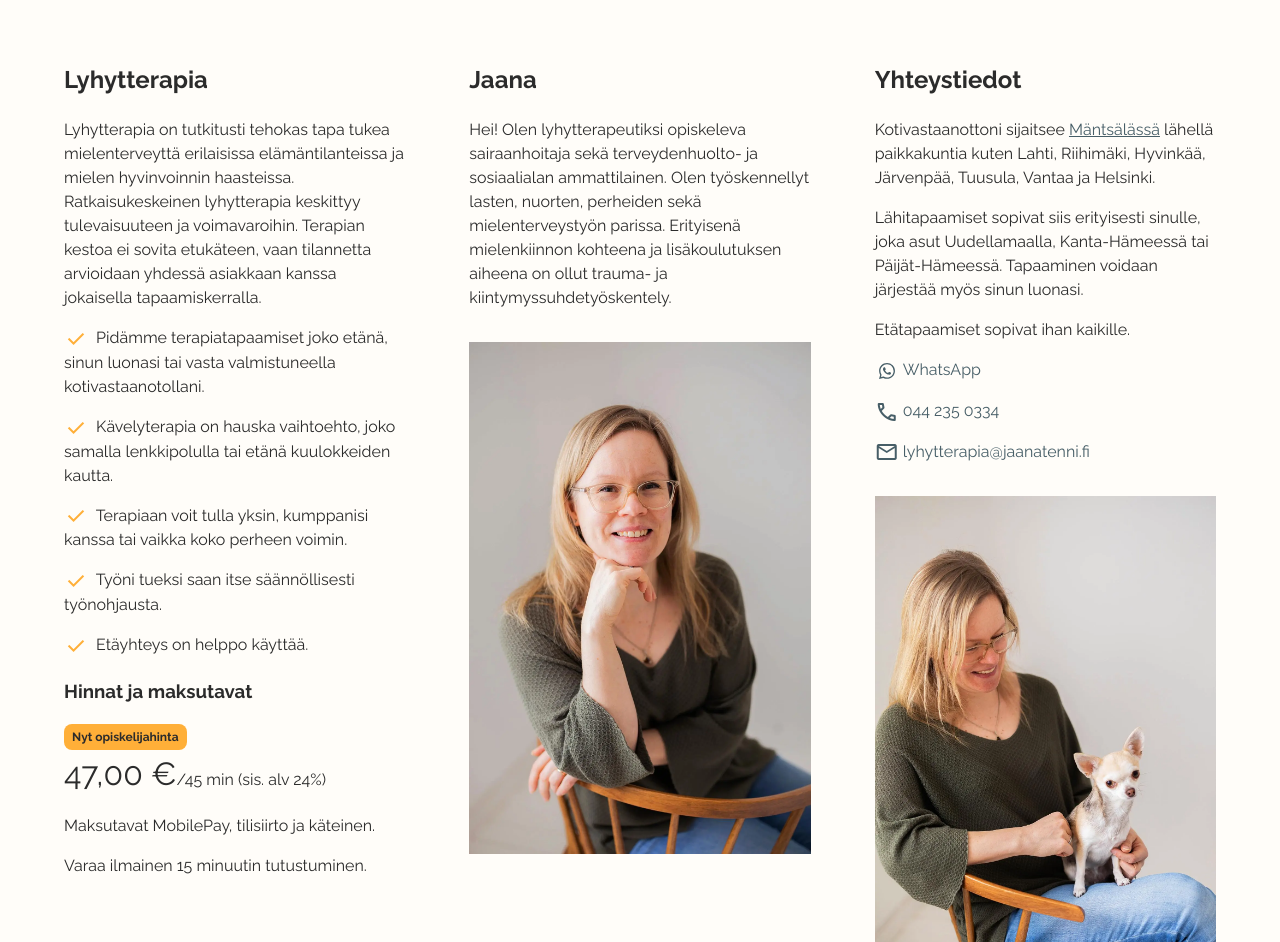
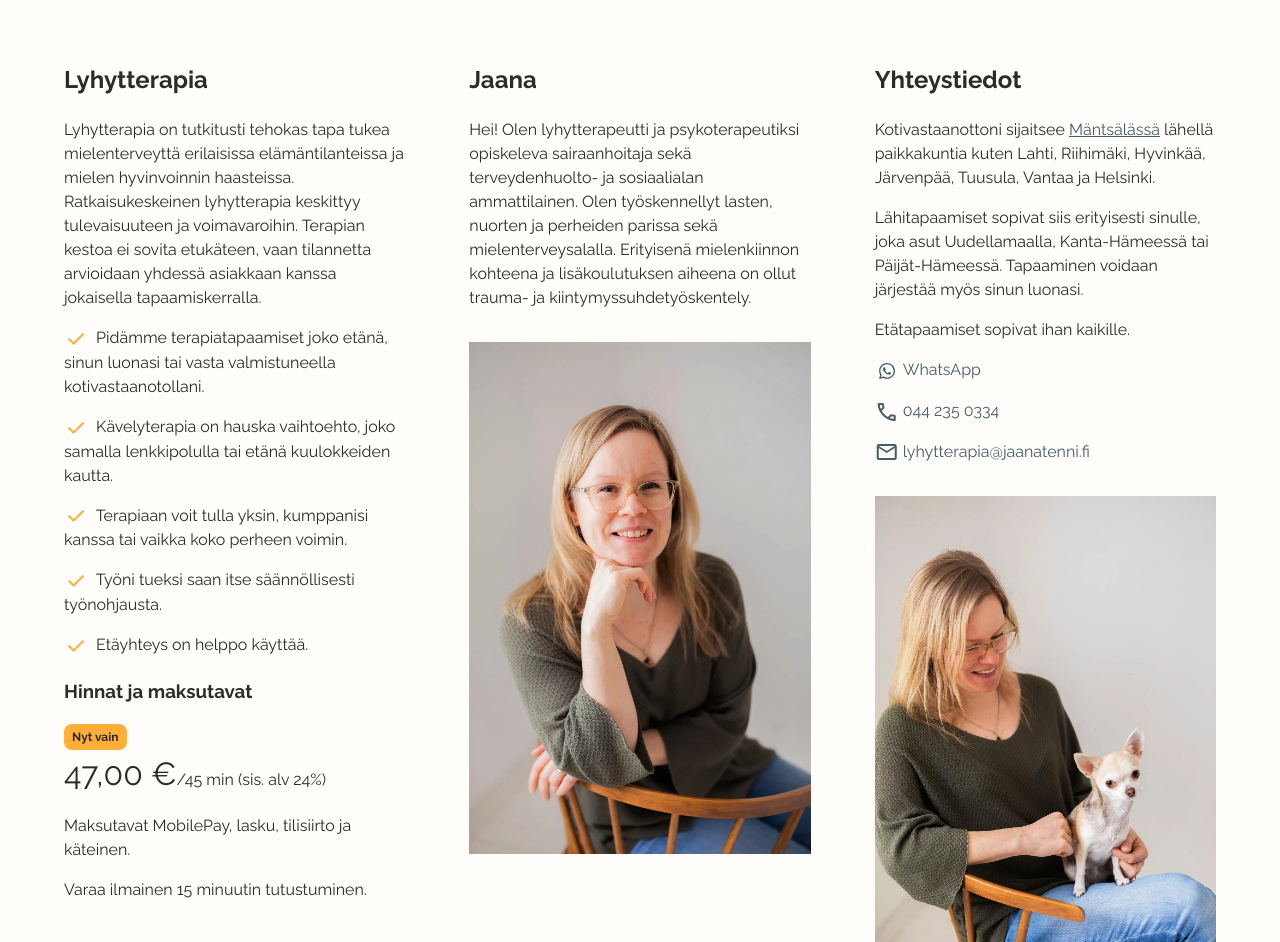
Before and after one commit to mikkotenni/jaanatenni, a React (Vite) app: page / in a window 1280 px wide. Shown: the part 790-1732 px from the top of the page. Built offline with nearby package versions, Linux system fonts and the light colour scheme; no server answers; a web font is replaced by a local one.

Commit message:
feature: text content update

```diff
--- a/src/components/Prices.jsx
+++ b/src/components/Prices.jsx
@@ -27,12 +27,12 @@ export default function Prices() {
   return (
     <article>
       <h3>Hinnat ja maksutavat</h3>
-      <Tag>Nyt opiskelijahinta</Tag>
+      <Tag>Nyt vain</Tag>
       <HeroText>
         {formatCurrency(price, currency)}
         <span>/{therapySessionDuration} (sis. alv 24%)</span>
       </HeroText>
-      <p>Maksutavat MobilePay, tilisiirto ja käteinen.</p>
+      <p>Maksutavat MobilePay, lasku, tilisiirto ja käteinen.</p>
       <p>Varaa ilmainen 15 minuutin tutustuminen.</p>
     </article>
   );
--- a/src/components/SelfIntroduction.jsx
+++ b/src/components/SelfIntroduction.jsx
@@ -16,9 +16,9 @@ export default function SelfIntroduction() {
     <Container id="jaana">
       <h2>Jaana</h2>
       <p>
-        Hei! Olen lyhytterapeutiksi opiskeleva sairaanhoitaja sekä
+        Hei! Olen lyhytterapeutti ja psykoterapeutiksi opiskeleva sairaanhoitaja sekä
         terveydenhuolto- ja sosiaalialan ammattilainen. Olen työskennellyt
-        lasten, nuorten, perheiden sekä mielenterveystyön parissa. Erityisenä
+        lasten, nuorten ja perheiden parissa sekä mielenterveysalalla. Erityisenä
         mielenkiinnon kohteena ja lisäkoulutuksen aiheena on ollut trauma- ja
         kiintymyssuhdetyöskentely.
       </p>
```
